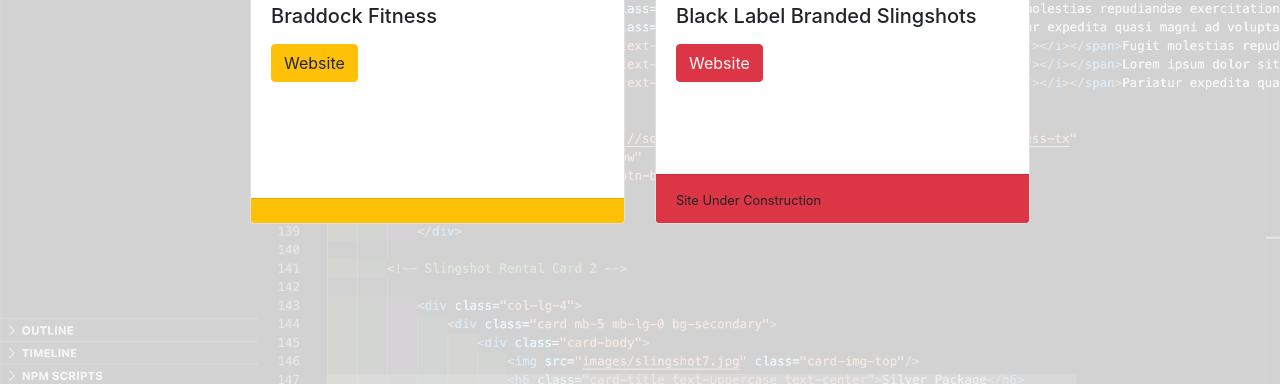
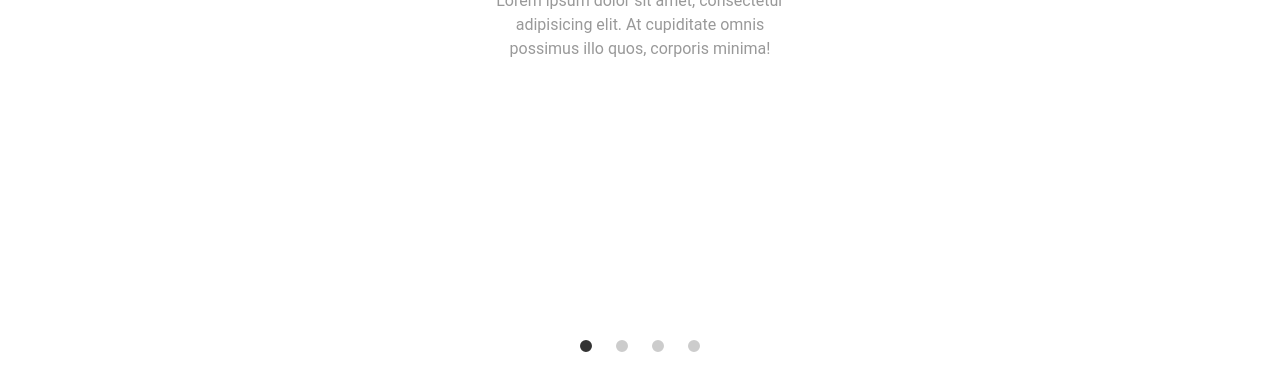
Before and after one commit to jimbraddock/tekhnologia, a website: page projects/work.html in a window 1280 px wide. Shown: the part 464-848 px from the top of the page. Drawn offline with nearby package versions, Linux system fonts and the light colour scheme; files whose address does not match are found by name.

Commit message:
new files

```diff
--- a/css/main.css
+++ b/css/main.css
@@ -43,6 +43,149 @@
   min-height: 100vh;
 }
 /* Background Color - Card Section Ends */
-.card {
-  margin-top: 72px;
+@import url(https://fonts.googleapis.com/css?family=Roboto:400,500);
+@import url(https://maxcdn.bootstrapcdn.com/font-awesome/4.5.0/css/font-awesome.min.css);
+*, *:before, *:after {
+  box-sizing: border-box;
 }
+
+html, body {
+  height: 100%;
+}
+
+body {
+  color: #444;
+  font-family: 'Roboto', sans-serif;
+  font-size: 1rem;
+  line-height: 1.5;
+}
+
+.slider {
+  height: 100%;
+  position: relative;
+  overflow: hidden;
+  display: -webkit-box;
+  display: -webkit-flex;
+  display: -ms-flexbox;
+  display: flex;
+  -webkit-flex-flow: row nowrap;
+      -ms-flex-flow: row nowrap;
+          flex-flow: row nowrap;
+  -webkit-box-align: end;
+  -webkit-align-items: flex-end;
+      -ms-flex-align: end;
+          align-items: flex-end;
+  -webkit-box-pack: center;
+  -webkit-justify-content: center;
+      -ms-flex-pack: center;
+          justify-content: center;
+}
+.slider__nav {
+  width: 12px;
+  height: 12px;
+  margin: 2rem 12px;
+  border-radius: 50%;
+  z-index: 10;
+  outline: 6px solid #ccc;
+  outline-offset: -6px;
+  box-shadow: 0 0 0 0 #333, 0 0 0 0 rgba(51, 51, 51, 0);
+  cursor: pointer;
+  -webkit-appearance: none;
+     -moz-appearance: none;
+          appearance: none;
+  -webkit-backface-visibility: hidden;
+          backface-visibility: hidden;
+}
+.slider__nav:checked {
+  -webkit-animation: check 0.4s linear forwards;
+          animation: check 0.4s linear forwards;
+}
+.slider__nav:checked:nth-of-type(1) ~ .slider__inner {
+  left: 0%;
+}
+.slider__nav:checked:nth-of-type(2) ~ .slider__inner {
+  left: -100%;
+}
+.slider__nav:checked:nth-of-type(3) ~ .slider__inner {
+  left: -200%;
+}
+.slider__nav:checked:nth-of-type(4) ~ .slider__inner {
+  left: -300%;
+}
+.slider__inner {
+  position: absolute;
+  top: 0;
+  left: 0;
+  width: 400%;
+  height: 100%;
+  -webkit-transition: left 0.4s;
+  transition: left 0.4s;
+  display: -webkit-box;
+  display: -webkit-flex;
+  display: -ms-flexbox;
+  display: flex;
+  -webkit-flex-flow: row nowrap;
+      -ms-flex-flow: row nowrap;
+          flex-flow: row nowrap;
+}
+.slider__contents {
+  height: 100%;
+  padding: 2rem;
+  text-align: center;
+  display: -webkit-box;
+  display: -webkit-flex;
+  display: -ms-flexbox;
+  display: flex;
+  -webkit-box-flex: 1;
+  -webkit-flex: 1;
+      -ms-flex: 1;
+          flex: 1;
+  -webkit-flex-flow: column nowrap;
+      -ms-flex-flow: column nowrap;
+          flex-flow: column nowrap;
+  -webkit-box-align: center;
+  -webkit-align-items: center;
+      -ms-flex-align: center;
+          align-items: center;
+  -webkit-box-pack: center;
+  -webkit-justify-content: center;
+      -ms-flex-pack: center;
+          justify-content: center;
+}
+.slider__image {
+  font-size: 2.7rem;
+      color: #2196F3;
+}
+.slider__caption {
+  font-weight: 500;
+  margin: 2rem 0 1rem;
+  text-shadow: 0 1px 1px rgba(0, 0, 0, 0.1);
+  text-transform: uppercase;
+}
+.slider__txt {
+  color: #999;
+  margin-bottom: 3rem;
+  max-width: 300px;
+}
+
+@-webkit-keyframes check {
+  50% {
+    outline-color: #333;
+    box-shadow: 0 0 0 12px #333, 0 0 0 36px rgba(51, 51, 51, 0.2);
+  }
+  100% {
+    outline-color: #333;
+    box-shadow: 0 0 0 0 #333, 0 0 0 0 rgba(51, 51, 51, 0);
+  }
+}
+
+@keyframes check {
+  50% {
+    outline-color: #333;
+    box-shadow: 0 0 0 12px #333, 0 0 0 36px rgba(51, 51, 51, 0.2);
+  }
+  100% {
+    outline-color: #333;
+    box-shadow: 0 0 0 0 #333, 0 0 0 0 rgba(51, 51, 51, 0);
+  }
+}
--- a/projects/work.html
+++ b/projects/work.html
@@ -37,7 +37,7 @@
 
 <body>
     <div style="height: 100vh;">
-        <nav class="navbar navbar-expand-lg navbar-light bg-light py-4">
+                <nav class="navbar navbar-expand-lg navbar-light bg-light py-4">
             <div class="container-fluid">
                 <ul class="navbar-nav navbar-center d-flex flex-row">
                     <li
@@ -77,59 +77,30 @@
             </div>
         </nav>
         <!-- Project Card Section -->
-        <section class="projects">
-            <div class="row row-cols-1 row-cols-md-3 g-4 p-5 justify-content-center">
-                <div class="col">
-                    <div class="card h-100 animate__animated animate__bounceInDown">
-                        <img
-                            src="/images/braddock.png"
-                            class="card-img-top"
-                            alt="...">
-                            <div class="card-body">
-                                <h5 class="card-title">
-                                    Braddock Fitness
-                                </h5>
-                                <p
-                                    class="card-text">
-                                </p>
-                                <a
-                                    href="https://braddockfitnessllc.com"
-                                    class="btn btn-warning justify-content-center">
-                                    Website
-                                </a>
-                            </div>
-                            <div class="card-footer bg-warning">
-                                <small class="text-muted"></small>
-                        </div>
-                    </div>
-                </div>
-                <div class="col">
-                    <div class="card h-100 animate__animated animate__bounceInDown animate__delay-1s">
-                        <img
-                            src="/images/slingshots.png"
-                            class="card-img-top"
-                            alt="Black Label Branded Slingshots">
-                            <div class="card-body">
-                            <h5 class="card-title">
-                                Black Label Branded Slingshots
-                            </h5>
-                            <p
-                                class="card-text">
-                            </p>
-                            <a
-                                href="https://blbslingshots.com"
-                                class="btn btn-danger justify-content-center">
-                                Website
-                            </a>
-                        </div>
-                        <div class="card-footer bg-danger">
-                            <small class="text-bold">Site Under Construction</small>
-                        </div>
-                    </div>
-                </div>
-
-            </div>
-        </section>
+        <div class="slider">
+  <input type="radio" name="slider" title="slide1" checked="checked" class="slider__nav"/>
+  <input type="radio" name="slider" title="slide2" class="slider__nav"/>
+  <input type="radio" name="slider" title="slide3" class="slider__nav"/>
+  <input type="radio" name="slider" title="slide4" class="slider__nav"/>
+  <div class="slider__inner">
+    <div class="slider__contents"><i class="slider__image fa fa-codepen"></i>
+      <h2 class="slider__caption">codepen</h2>
+      <p class="slider__txt">Lorem ipsum dolor sit amet, consectetur adipisicing elit. At cupiditate omnis possimus illo quos, corporis minima!</p>
+    </div>
+    <div class="slider__contents"><i class="slider__image fa fa-newspaper-o"></i>
+      <h2 class="slider__caption">newspaper-o</h2>
+      <p class="slider__txt">Lorem ipsum dolor sit amet, consectetur adipisicing elit. At cupiditate omnis possimus illo quos, corporis minima!</p>
+    </div>
+    <div class="slider__contents"><i class="slider__image fa fa-television"></i>
+      <h2 class="slider__caption">television</h2>
+      <p class="slider__txt">Lorem ipsum dolor sit amet, consectetur adipisicing elit. At cupiditate omnis possimus illo quos, corporis minima!</p>
+    </div>
+    <div class="slider__contents"><i class="slider__image fa fa-diamond"></i>
+      <h2 class="slider__caption">diamond</h2>
+      <p class="slider__txt">Lorem ipsum dolor sit amet, consectetur adipisicing elit. At cupiditate omnis possimus illo quos, corporis minima!</p>
+    </div>
+  </div>
+</div>
         <!-- Project Card Section Ends -->
         <!-- Custom JS -->
     <script
```
Also changed, not shown: about/team.html (+0 -31 lines), 1 other file.
